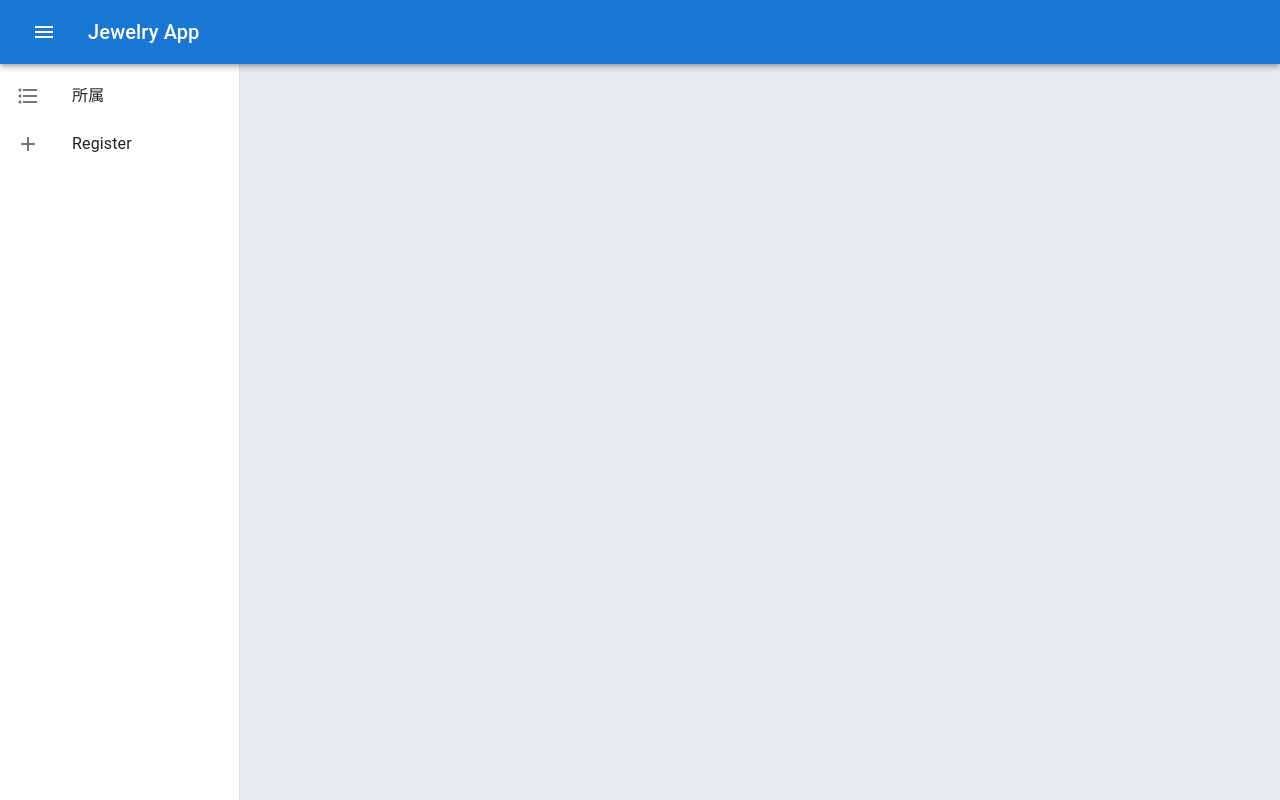
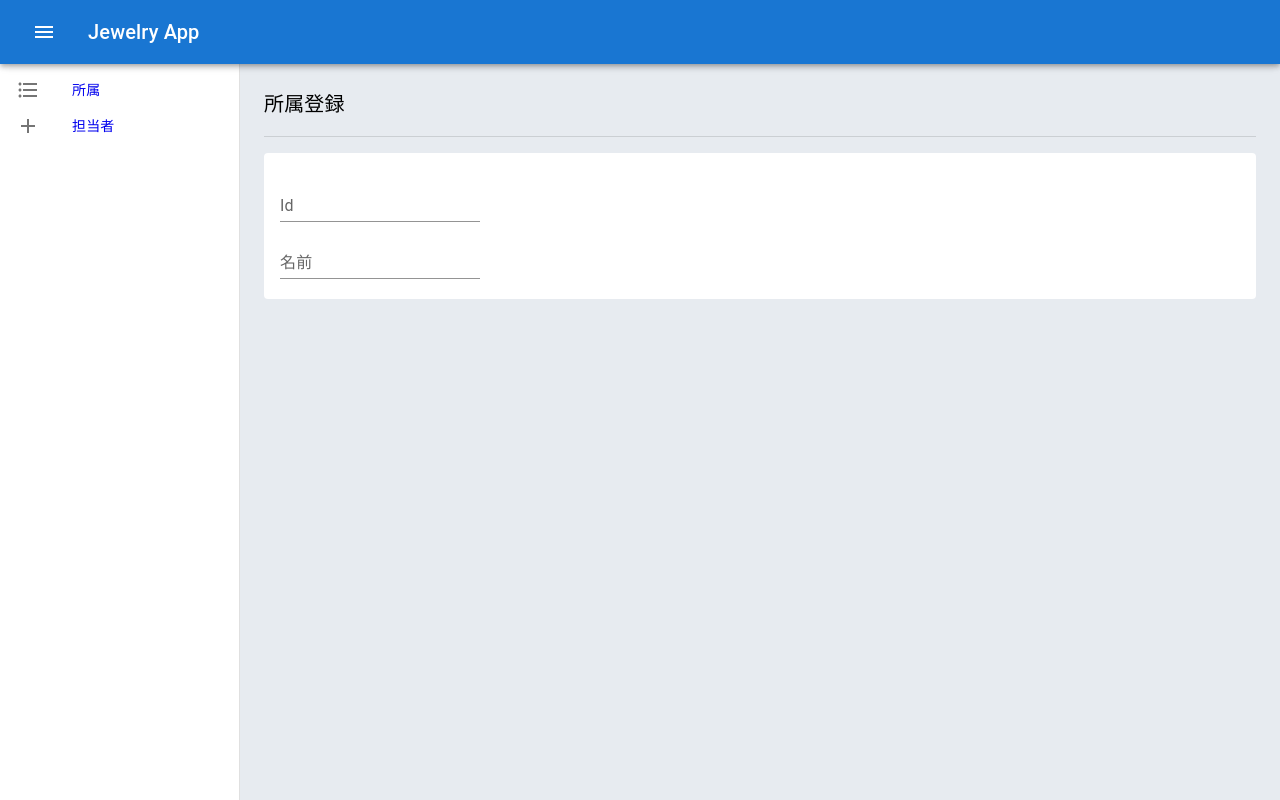
Before and after one commit to tamuten/jewelryReact, a React (Create React App) app in the folder frontend/: page /shozoku/add in a window 1280 px wide. Built offline with nearby package versions, Linux system fonts and the light colour scheme.

Commit message:
チラつかずに画面遷移をするようになった。

```diff
--- a/frontend/src/App.tsx
+++ b/frontend/src/App.tsx
@@ -1,40 +1,28 @@
-import { Box, AppBar, Toolbar, Stack, IconButton, Typography, Drawer, List, ListItem, ListItemButton, ListItemIcon, ListItemText } from '@mui/material';
-import { useState } from 'react';
-import { BrowserRouter, Routes, Route } from 'react-router-dom';
-import MenuIcon from '@mui/icons-material/Menu';
+import { Box, Toolbar, Drawer, List, ListItem, ListItemButton, ListItemIcon, ListItemText } from '@mui/material';
+import { useCallback, useState } from 'react';
+import { BrowserRouter, Routes, Route, Link } from 'react-router-dom';
 import AddIcon from '@mui/icons-material/Add';
 import FormatListBulletedIcon from '@mui/icons-material/FormatListBulleted';
 import { ShozokuList } from './Shozoku/ShozokuList';
+import { TantoshaList } from './Tantosha/TantoshaList';
+import { ShozokuRegister } from './Shozoku/ShozokuRegister';
+import { NavigationBar } from './NavigationBar';
 
 const drawerWidth = 240;
 
 function App() {
     const [drawerOpen, setDrawerOpen] = useState(false);
 
-    const handleDrawerOpen = () => {
+    const handleDrawerOpen = useCallback((): void => {
         setDrawerOpen(open => !open);
-    }
+    }, []);
+
     return (
         <>
+
+            <Box sx={{ display: "flex", flexGrow: 1 }}>
+                <NavigationBar handleDrawerOpen={handleDrawerOpen} />
                 <BrowserRouter>
-                <Box sx={{ display: "flex", flexGrow: 1 }}>
-                    <AppBar position="fixed" sx={{ zIndex: theme => theme.zIndex.drawer + 1 }}>
-                        <Toolbar>
-                            <Stack direction="row" spacing={3} sx={{ alignItems: "center" }}>
-                                <IconButton
-                                    color="inherit"
-                                    aria-label="open drawer"
-                                    onClick={handleDrawerOpen}
-                                    edge="start"
-                                >
-                                    <MenuIcon />
-                                </IconButton>
-                                <Typography variant="h6">Jewelry App</Typography>
-                            </Stack>
-
-                        </Toolbar>
-
-                    </AppBar>
                     <Drawer
                         sx={{
                             width: drawerWidth,
@@ -49,37 +37,44 @@ function App() {
                         variant="permanent"
                     >
                         <Toolbar />
-                        <List>
+                        <List dense>
+                            <Link to="/shozoku" style={{ textDecoration: "none" }}>
                                 <ListItem disablePadding>
-                                <ListItemButton href="/shozoku">
+                                    <ListItemButton>
                                         <ListItemIcon>
                                             <FormatListBulletedIcon />
                                         </ListItemIcon>
                                         <ListItemText primary="所属" />
                                     </ListItemButton>
                                 </ListItem>
+                            </Link>
+                            <Link to="/tantosha" style={{ textDecoration: "none" }}>
                                 <ListItem disablePadding>
-                                <ListItemButton href="/register">
+                                    <ListItemButton>
                                         <ListItemIcon>
                                             <AddIcon />
                                         </ListItemIcon>
-                                    <ListItemText primary="Register" />
+                                        <ListItemText primary="担当者" />
                                     </ListItemButton>
                                 </ListItem>
+                            </Link>
                         </List>
                     </Drawer>
                     <Box component="main" sx={{ flexGrow: 1, backgroundColor: "#E7EBF0", height: "100%" }} >
                         <Toolbar />
-                        <Box sx={{ px: 3, py: 1 }}>
+                        <Box sx={{ px: 3, py: 1, boxSizing: "border-box", height: "calc(100% - 64px)" }}>
 
                             <Routes>
                                 <Route path="/shozoku" element={<ShozokuList />}></Route>
+                                <Route path="/shozoku/add" element={<ShozokuRegister />}></Route>
+                                <Route path="/tantosha" element={<TantoshaList />}></Route>
                             </Routes>
 
                         </Box>
                     </Box>
+                </BrowserRouter>
             </Box>
-            </BrowserRouter>
+
         </>
     );
 }
--- /dev/null
+++ b/frontend/src/Models/Tantosha.ts
@@ -0,0 +1,7 @@
+import { Shozoku } from "./Shozoku";
+
+export interface Tantosha {
+    id: number;
+    name: string;
+    shozoku: Shozoku;
+}
--- /dev/null
+++ b/frontend/src/NavigationBar.tsx
@@ -0,0 +1,31 @@
+import { AppBar, Toolbar, Typography, Stack, IconButton } from "@mui/material";
+import { FC } from "react";
+import MenuIcon from '@mui/icons-material/Menu';
+import React from "react";
+
+type Props = {
+    handleDrawerOpen: () => void;
+}
+
+export const NavigationBar: FC<Props> = React.memo(
+    function NavigationBar({ handleDrawerOpen }: Props) {
+        return (
+            <AppBar position="fixed" sx={{ zIndex: theme => theme.zIndex.drawer + 1 }}>
+                <Toolbar>
+                    <Stack direction="row" spacing={3} sx={{ alignItems: "center" }}>
+                        <IconButton
+                            color="inherit"
+                            aria-label="open drawer"
+                            onClick={handleDrawerOpen}
+                            edge="start"
+                        >
+                            <MenuIcon />
+                        </IconButton>
+                        <Typography variant="h6">Jewelry App</Typography>
+                    </Stack>
+
+                </Toolbar>
+
+            </AppBar>
+        );
+    });
--- a/frontend/src/Shozoku/ShozokuList.tsx
+++ b/frontend/src/Shozoku/ShozokuList.tsx
@@ -1,10 +1,10 @@
+import AddCircleOutlineIcon from '@mui/icons-material/AddCircleOutline';
 import { Button, CircularProgress, Divider, Paper, Toolbar, Typography } from "@mui/material";
+import { DataGrid, GridColDef, GridRowParams } from "@mui/x-data-grid";
 import { FC, useEffect, useState } from "react";
 import { useNavigate } from "react-router-dom";
 import { getDataWithJsonAsync } from "../Api";
-import { Shozoku } from "./Shozoku";
-import AddCircleOutlineIcon from '@mui/icons-material/AddCircleOutline';
-import { DataGrid, GridColDef, GridRowParams } from "@mui/x-data-grid";
+import { Shozoku } from "../Models/Shozoku";
 
 const columns: GridColDef[] = [
     { field: 'id', headerName: 'Id', width: 80 },
@@ -19,8 +19,6 @@ export const ShozokuList: FC = () => {
         const list = await getDataWithJsonAsync<Shozoku[]>("/api/shozoku/list");
         if (list) {
             setShozokuList(list);
-        } else {
-
         }
     }
 
@@ -37,7 +35,7 @@ export const ShozokuList: FC = () => {
             <Toolbar sx={{ justifyContent: "space-between", paddingLeft: '0 !important', paddingRight: '0 !important' }} >
                 <Typography variant="h6" >所属一覧</Typography>
                 <Button variant="contained" color="primary" disableElevation
-                    startIcon={<AddCircleOutlineIcon />}>
+                    startIcon={<AddCircleOutlineIcon />} onClick={() => navigate("/shozoku/add")}>
                     追加
                 </Button>
             </Toolbar>
--- /dev/null
+++ b/frontend/src/Shozoku/ShozokuRegister.tsx
@@ -0,0 +1,42 @@
+import { Divider, Paper, Stack, TextField, Toolbar, Typography } from "@mui/material";
+import { FC } from "react";
+import { Controller, useForm } from "react-hook-form";
+import { useNavigate } from "react-router-dom";
+import { Shozoku } from "../Models/Shozoku";
+
+export const ShozokuRegister: FC = () => {
+    const navigate = useNavigate();
+    const { control, handleSubmit } = useForm<Shozoku>();
+
+    return (
+        <>
+            <Toolbar sx={{ justifyContent: "space-between", paddingLeft: '0 !important', paddingRight: '0 !important' }} >
+                <Typography variant="h6" >所属登録</Typography>
+            </Toolbar>
+            <Divider />
+            <Paper elevation={0} sx={{ mt: 2, p: 2 }}>
+                <Stack sx={{ width: 200 }}>
+                    <Controller name="id" control={control} render={({ field }) =>
+                        <TextField {...field}
+                            size="small"
+                            margin="dense"
+                            InputProps={{
+                                readOnly: true,
+                            }}
+                            label="Id"
+                            variant="standard" />
+                    } />
+                    <Controller name="name" control={control} render={({ field }) =>
+                        <TextField {...field}
+                            size="small"
+                            margin="dense"
+                            label="名前"
+                            variant="standard" />
+                    } />
+
+                </Stack>
+            </Paper>
+
+        </>
+    );
+}
--- a/frontend/src/Tantosha/TantoshaList.tsx
+++ b/frontend/src/Tantosha/TantoshaList.tsx
@@ -1,5 +1,58 @@
-import { FC } from "react";
+import AddCircleOutlineIcon from '@mui/icons-material/AddCircleOutline';
+import { Button, CircularProgress, Divider, Paper, Toolbar, Typography } from "@mui/material";
+import { DataGrid, GridColDef, GridRowParams } from "@mui/x-data-grid";
+import { FC, useEffect, useState } from "react";
+import { useNavigate } from "react-router-dom";
+import { getDataWithJsonAsync } from "../Api";
+import { Tantosha } from "../Models/Tantosha";
+
+const columns: GridColDef[] = [
+    { field: 'id', headerName: 'Id', width: 80 },
+    { field: 'name', headerName: '名前', width: 200 }
+];
 
 export const TantoshaList: FC = () => {
-    return <div>担当者一覧</div>;
+    const navigate = useNavigate();
+    const [tantoshaList, setTantoshaList] = useState<Tantosha[]>();
+
+    const getListAsync = async (): Promise<void> => {
+        const list = await getDataWithJsonAsync<Tantosha[]>("/api/tantosha/list");
+        if (list) {
+            setTantoshaList(list);
+        }
+    }
+
+    useEffect((): void => {
+        getListAsync();
+    }, []);
+
+    const onRowClick = ({ row }: GridRowParams<Tantosha>): void => navigate(`/tantosha/${row.id}`);
+
+    if (!tantoshaList) return <CircularProgress />;
+
+    return (
+        <>
+            <Toolbar sx={{ justifyContent: "space-between", paddingLeft: '0 !important', paddingRight: '0 !important' }} >
+                <Typography variant="h6" >担当者一覧</Typography>
+                <Button variant="contained" color="primary" disableElevation
+                    startIcon={<AddCircleOutlineIcon />}>
+                    追加
+                </Button>
+            </Toolbar>
+            <Divider />
+            <Paper elevation={0} sx={{ mt: 2, height: 400 }} >
+                <DataGrid
+                    density="compact"
+                    rows={tantoshaList}
+                    columns={columns}
+                    rowsPerPageOptions={[5, 10, 25]}
+                    disableSelectionOnClick
+                    disableColumnMenu
+                    disableColumnSelector
+                    experimentalFeatures={{ newEditingApi: true }}
+                    onRowClick={onRowClick}
+                />
+            </Paper>
+        </>
+    );
 }
```
Also changed, not shown: frontend/package.json (+7 -0 lines), frontend/.eslintrc.js (added), frontend/src/Models/Shozoku.ts (renamed from frontend/src/Shozoku/Shozoku.ts), 2 other files (tests, documents, lock files or other folders). Lines whose indentation alone changed are shown as unchanged.
